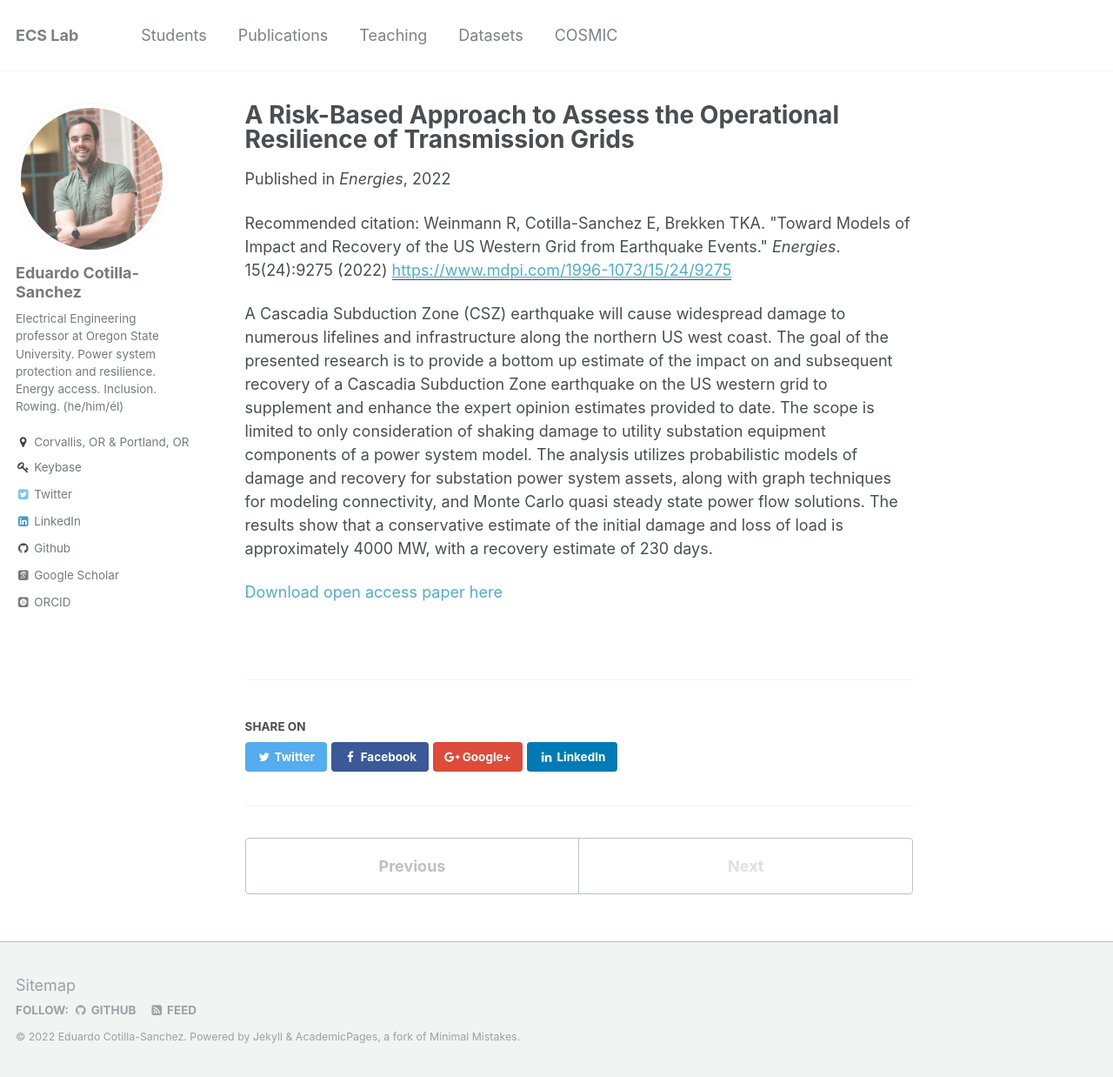
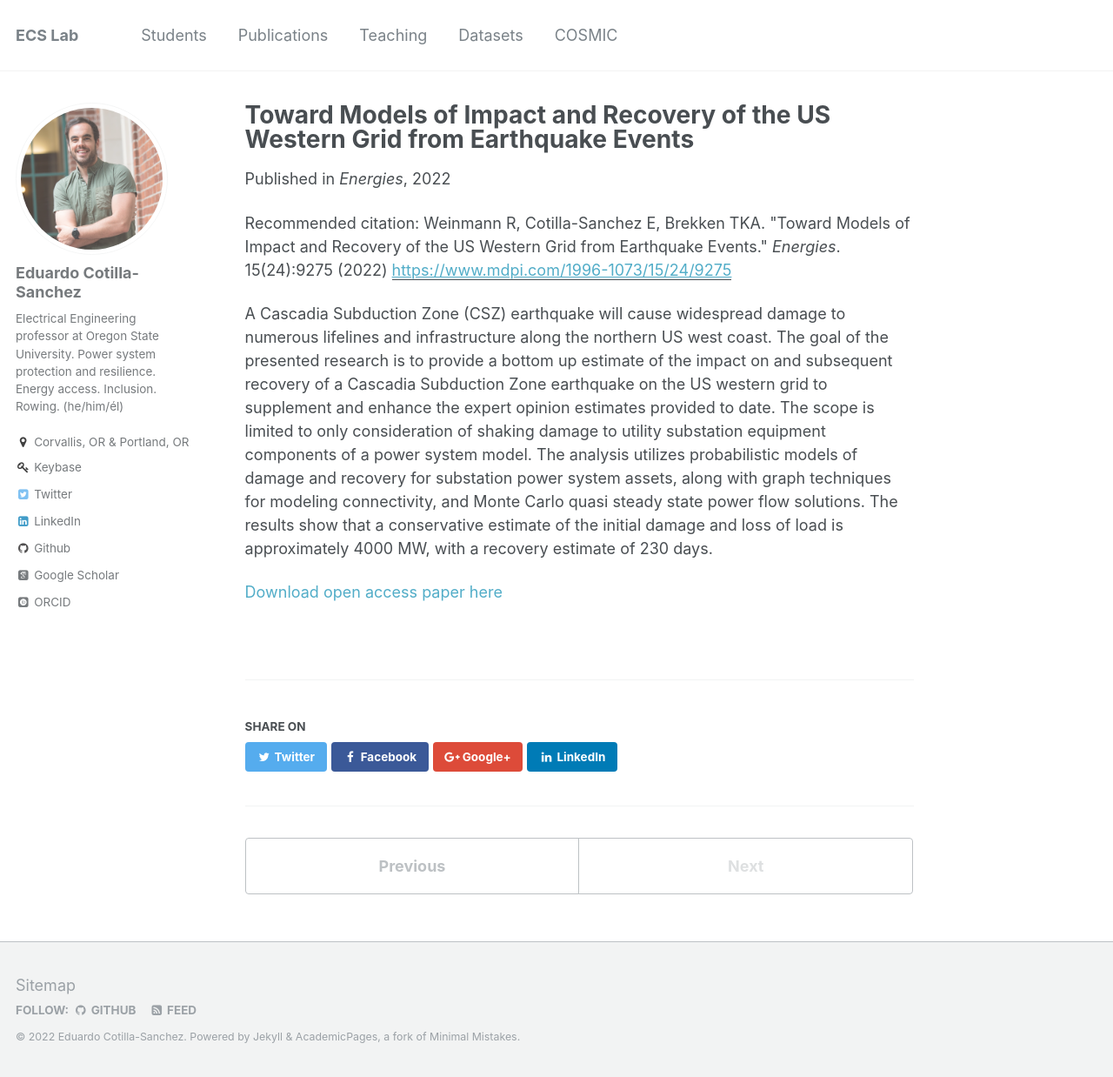
Before and after one commit to ecotillasanchez/ecotillasanchez.github.io, a Jekyll site: the page built from _publications/2022-12-7.md, in a window 1280 px wide and 1238 px high. Shown: the whole window at 87% size. Built offline with Jekyll 4.4.1, drawn with Linux system fonts in a browser that asks for light colours; some web fonts are replaced.

Commit message:
Update 2022-12-7.md

```diff
--- a/_publications/2022-12-7.md
+++ b/_publications/2022-12-7.md
@@ -1,5 +1,5 @@
 ---
-title: "A Risk-Based Approach to Assess the Operational Resilience of Transmission Grids"
+title: "Toward Models of Impact and Recovery of the US Western Grid from Earthquake Events"
 collection: publications
 permalink: /publication/2022-12-7
 excerpt: ''
```
